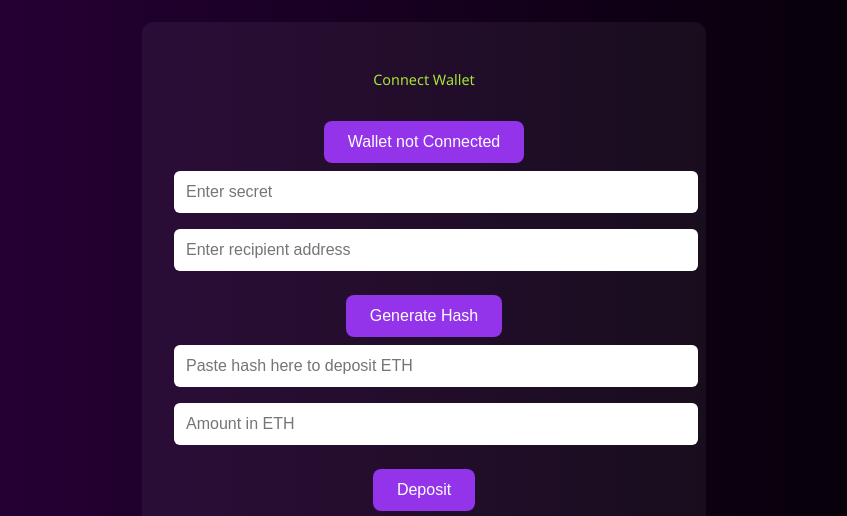
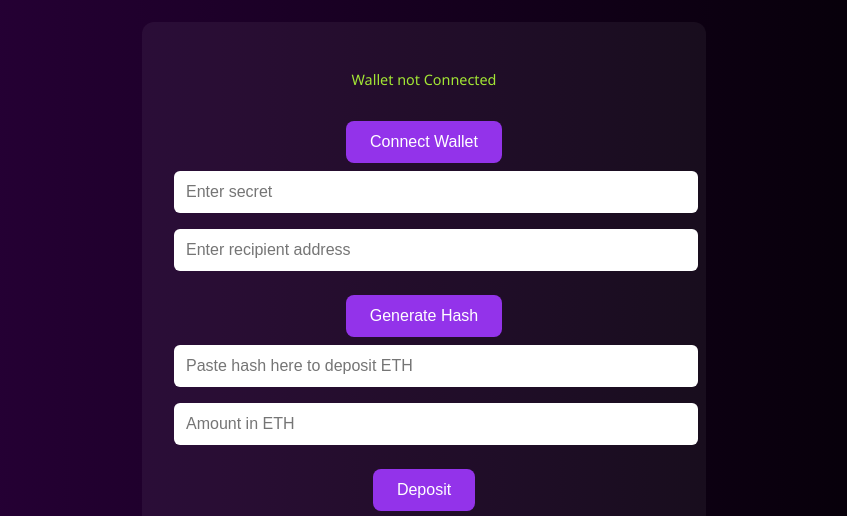
Before and after one commit to Aameerbaig/Blindeye-DApatest, a plain HTML site: page index.html in a window 1280 px wide. Shown: the part 263-779 px from the top of the page, without its empty margins (216-1063 px from the left). Drawn offline with nearby package versions, Linux system fonts and the light colour scheme.

Commit message:
Update index.html

```diff
--- a/index.html
+++ b/index.html
@@ -60,8 +60,8 @@
   <img class="logo" src="logo.png" alt="BlindEye Logo">
   <h1>B L I N D E Y E</h1>
   <div class="container">
-    <div id="status">Connect Wallet</div>
-    <button onclick="connectWallet()">Wallet not Connected</button><input type="text" id="secret" placeholder="Enter secret" />
+    <div id="status">Wallet not Connected</div>
+    <button onclick="connectWallet()">Connect Wallet</button><input type="text" id="secret" placeholder="Enter secret" />
 <input type="text" id="recipient" placeholder="Enter recipient address" />
 <button onclick="generateHash()">Generate Hash</button>
 <div id="hashOutput"></div>
```
